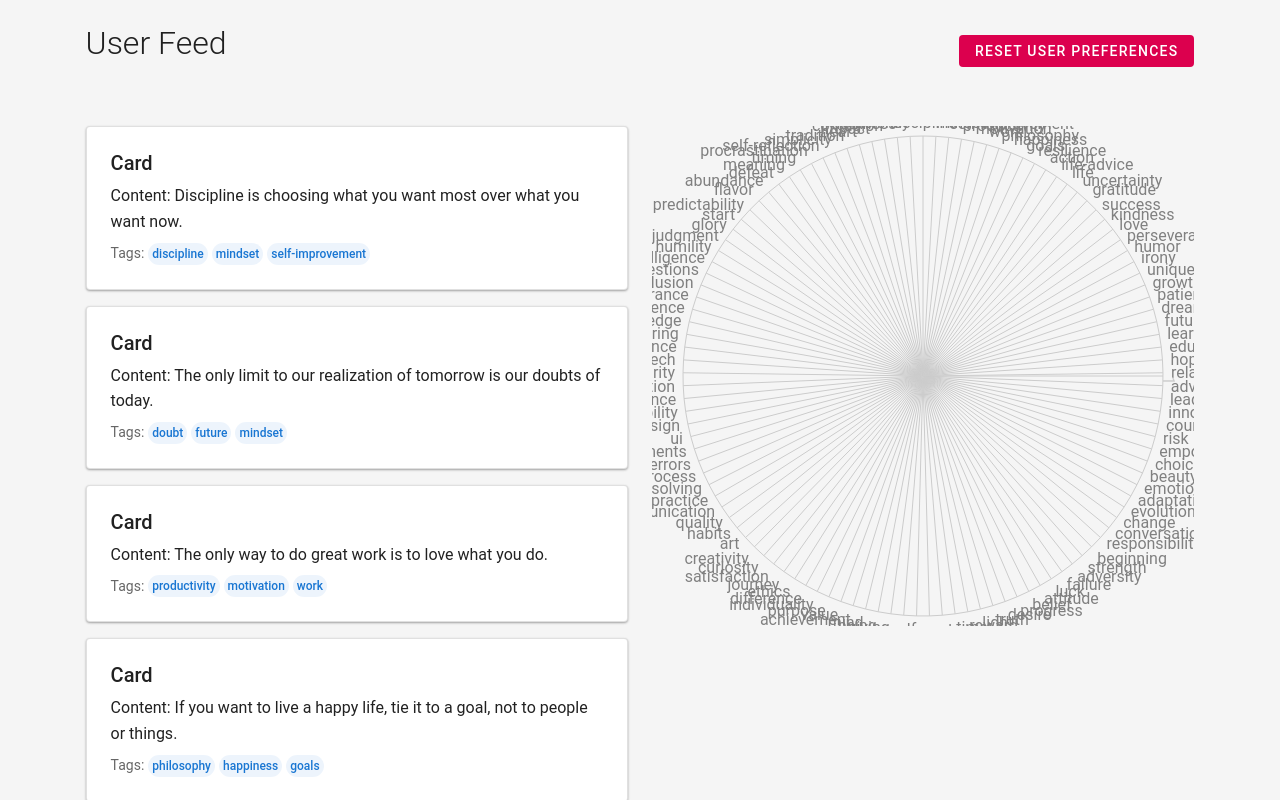
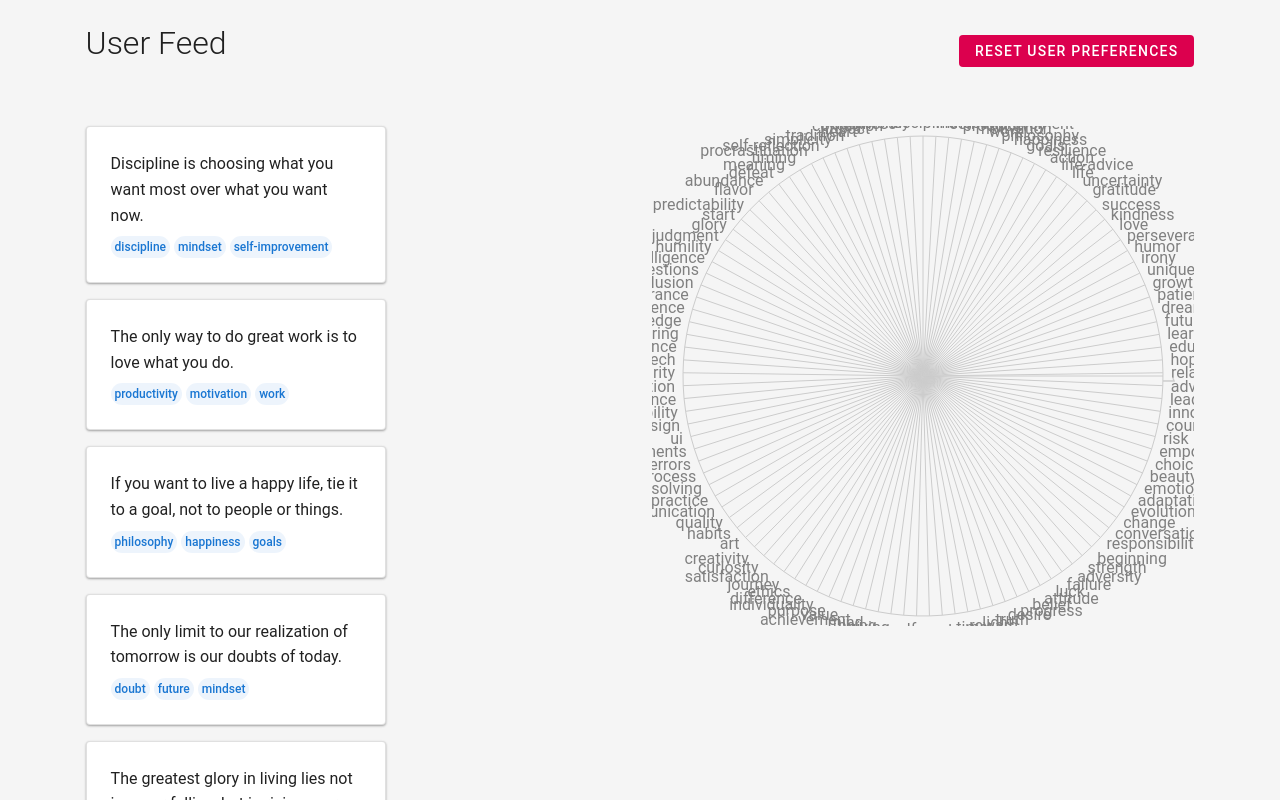
Before and after one commit to arnoldgunter/VectorFeed, a React (Create React App) app: page / in a window 1280 px wide. Shown: the top 800 px of the page. Built offline with nearby package versions, Linux system fonts and the light colour scheme.

Commit message:
refactor(feed): update card display and layout

```diff
--- a/src/components/Card.jsx
+++ b/src/components/Card.jsx
@@ -3,10 +3,8 @@ import styles from "../styles/Card.module.css";
 export default function Card({ content, onClick }) {
   return (
     <div className={styles.card} onClick={onClick}>
-      <h2 className={styles.cardTitle}>Card</h2>
-      <p className={styles.cardContent}>Content: {content.text}</p>
+      <p className={styles.cardContent}>{content.text}</p>
       <div className={styles.cardTags}>
-        <span>Tags:</span>
         {content.tags.map((tag, index) => (
           <span key={index} className={styles.tag}>{tag}</span>
         ))}
--- a/src/hooks/useFeed.js
+++ b/src/hooks/useFeed.js
@@ -48,7 +48,7 @@ export default function useFeed() {
         score: scoreCard(userVector, card),
       }))
       .sort((a, b) => b.score - a.score)
-      .slice(0, 20);
+      .slice(0, 50);
 
     const withExploration = injectNewCards(scored, cards);
 
--- a/src/styles/Card.module.css
+++ b/src/styles/Card.module.css
@@ -6,6 +6,7 @@
   transition: box-shadow 0.2s ease-in-out;
   cursor: pointer;
   border: 1px solid var(--divider-color);
+  width: 300px;
 }
 
 .card:hover {
--- a/src/styles/Feed.module.css
+++ b/src/styles/Feed.module.css
@@ -51,7 +51,8 @@
 
 .cardsContainer {
   display: flex;
-  flex-direction: column;
+  flex-direction: row;
+  flex-wrap: wrap;
   gap: var(--spacing-md);
 }
 
```
